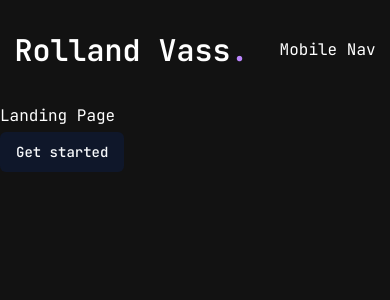
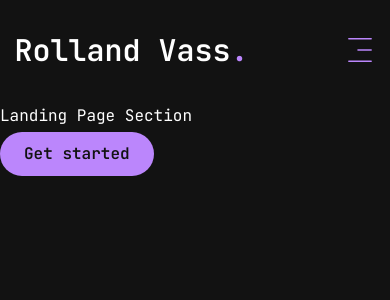
Before and after one commit to rollandvass/Portfolio, a Next.js app: page / in a window 390 px wide. Shown: the top 300 px of the page. Built offline with nearby package versions, Linux system fonts and the light colour scheme.

Commit message:
Basic implementation of pages | UI updates

```diff
--- /dev/null
+++ b/app/aboutme/page.jsx
@@ -0,0 +1,5 @@
+const AboutMe = () => {
+    return <div>About Me Section</div>
+}
+
+export default AboutMe
--- /dev/null
+++ b/app/contact/page.jsx
@@ -0,0 +1,5 @@
+const Contact = () => {
+    return <div>Contact Section</div>
+}
+
+export default Contact
--- a/app/page.jsx
+++ b/app/page.jsx
@@ -4,8 +4,8 @@
 export default function Home() {
     return (
         <>
-            <main>Landing Page</main>
-            <Link href="/services">
+            <main>Landing Page Section</main>
+            <Link href="/aboutme">
                 <Button>Get started</Button>
             </Link>
         </>
--- /dev/null
+++ b/app/projects/page.jsx
@@ -0,0 +1,5 @@
+const Projects = () => {
+    return <div>Projects Section</div>
+}
+
+export default Projects
--- /dev/null
+++ b/app/resume/page.jsx
@@ -0,0 +1,5 @@
+const Resume = () => {
+    return <div>Resume Section</div>
+}
+
+export default Resume
--- a/components/Header.jsx
+++ b/components/Header.jsx
@@ -1,6 +1,7 @@
 import Link from 'next/link';
 
 import Nav from './Nav';
+import MobileNav from "@/components/MobileNav";
 
 const Header = () => {
     return <header className='py-8 xl:py-12 text-white'>
@@ -15,7 +16,9 @@
                 <Nav />
             </div>
 
-            <div className="md:hidden">Mobile Nav</div>
+            <div className="md:hidden">
+                <MobileNav />
+            </div>
         </div>
     </header>
 }
--- /dev/null
+++ b/components/MobileNav.jsx
@@ -0,0 +1,54 @@
+"use client";
+
+import { Sheet, SheetContent, SheetTrigger } from '@/components/ui/sheet'
+import { usePathname } from 'next/navigation';
+import Link from 'next/link';
+import { CiMenuFries } from 'react-icons/ci'
+
+const links = [
+    {
+        name: 'Home',
+        path: '/',
+    },
+    {
+        name: 'About Me',
+        path: '/aboutme',
+    },
+    {
+        name: 'Projects',
+        path: '/projects',
+    },
+    {
+        name: 'Resume',
+        path: '/resume',
+    },
+    {
+        name: 'Contact',
+        path: '/contact',
+    },
+]
+
+const MobileNav = () => {
+    const pathname = usePathname();
+
+    return <Sheet>
+        <SheetTrigger className='flex justify-center items-center'>
+            <CiMenuFries className='text-[32px] text-accent' />
+        </SheetTrigger>
+        <SheetContent className='flex flex-col'>
+            <div className='mt-32 mb-40 text-center text-2xl'>
+                <Link href="/">
+                    <h1 className='text-2xl font-semibold'>Rolland Vass<span className='text-accent'>.</span></h1>
+                </Link>
+            </div>
+            <nav className='flex flex-col justify-center items-center gap-8'>
+                {links.map((link, index) => {
+                    return <Link href={link.path} key={index} className={`${link.path === pathname && 'text-accent border-b-2 border-accent'} text-xl capitalize hover:text-accent transition-all`}>{link.name}
+                    </Link>
+                })}
+            </nav>
+        </SheetContent>
+    </Sheet>
+}
+
+export default MobileNav
--- a/components/Nav.jsx
+++ b/components/Nav.jsx
@@ -35,7 +35,6 @@
             links.map((link, index) => {
                 return <Link href={link.path} key={index} className={`${link.path === pathname && "text-accent border-b-2 border-accent"
                     } capitalize font-medium hover:text-accent transition-all`}>{link.name}
-
                 </Link>
             })
         }
--- a/components/ui/button.jsx
+++ b/components/ui/button.jsx
@@ -5,25 +5,18 @@
 import { cn } from "@/lib/utils"
 
 const buttonVariants = cva(
-  "inline-flex items-center justify-center whitespace-nowrap rounded-md text-sm font-medium ring-offset-white transition-colors focus-visible:outline-none focus-visible:ring-2 focus-visible:ring-slate-950 focus-visible:ring-offset-2 disabled:pointer-events-none disabled:opacity-50 dark:ring-offset-slate-950 dark:focus-visible:ring-slate-300",
+    "inline-flex items-center justify-center whitespace-nowrap rounded-full text-base font-semibold ring-offset-white transition-colors",
     {
         variants: {
             variant: {
-        default: "bg-slate-900 text-slate-50 hover:bg-slate-900/90 dark:bg-slate-50 dark:text-slate-900 dark:hover:bg-slate-50/90",
-        destructive:
-          "bg-red-500 text-slate-50 hover:bg-red-500/90 dark:bg-red-900 dark:text-slate-50 dark:hover:bg-red-900/90",
-        outline:
-          "border border-slate-200 bg-white hover:bg-slate-100 hover:text-slate-900 dark:border-slate-800 dark:bg-slate-950 dark:hover:bg-slate-800 dark:hover:text-slate-50",
-        secondary:
-          "bg-slate-100 text-slate-900 hover:bg-slate-100/80 dark:bg-slate-800 dark:text-slate-50 dark:hover:bg-slate-800/80",
-        ghost: "hover:bg-slate-100 hover:text-slate-900 dark:hover:bg-slate-800 dark:hover:text-slate-50",
-        link: "text-slate-900 underline-offset-4 hover:underline dark:text-slate-50",
+                default: "bg-accent text-primary hover:bg-accent-hover",
+                primary: "bg-primary text-white",
+                outline: "border border-accent bg-transparent text-accent hover:bg-accent-hover:text-primary",
             },
             size: {
-        default: "h-10 px-4 py-2",
-        sm: "h-9 rounded-md px-3",
-        lg: "h-11 rounded-md px-8",
-        icon: "h-10 w-10",
+                default: "h-[44px] px-6",
+                md: "h-[48px] px-6",
+                lg: "h-[56px] px-8 text-sm uppercase tracking-[2px]",
             },
         },
         defaultVariants: {
--- a/components/ui/sheet.jsx
+++ b/components/ui/sheet.jsx
@@ -2,9 +2,9 @@
 import * as React from "react"
 import * as SheetPrimitive from "@radix-ui/react-dialog"
 import { cva } from "class-variance-authority";
-import { X } from "lucide-react"
+import { cn } from "@/lib/utils"
 
-import { cn } from "@/lib/utils"
+import { IoMdClose } from 'react-icons/io'
 
 const Sheet = SheetPrimitive.Root
 
@@ -26,7 +26,7 @@
 SheetOverlay.displayName = SheetPrimitive.Overlay.displayName
 
 const sheetVariants = cva(
-  "fixed z-50 gap-4 bg-white p-6 shadow-lg transition ease-in-out data-[state=open]:animate-in data-[state=closed]:animate-out data-[state=closed]:duration-300 data-[state=open]:duration-500 dark:bg-slate-950",
+    "fixed z-50 gap-4 bg-primary p-6 shadow-lg transition ease-in-out data-[state=open]:animate-in data-[state=closed]:animate-out data-[state=closed]:duration-300 data-[state=open]:duration-500 dark:bg-slate-950",
     {
         variants: {
             side: {
@@ -35,7 +35,7 @@
                     "inset-x-0 bottom-0 border-t data-[state=closed]:slide-out-to-bottom data-[state=open]:slide-in-from-bottom",
                 left: "inset-y-0 left-0 h-full w-3/4 border-r data-[state=closed]:slide-out-to-left data-[state=open]:slide-in-from-left sm:max-w-sm",
                 right:
-          "inset-y-0 right-0 h-full w-3/4  border-l data-[state=closed]:slide-out-to-right data-[state=open]:slide-in-from-right sm:max-w-sm",
+                    "inset-y-0 right-0 h-full w-3/4 data-[state=closed]:slide-out-to-right data-[state=open]:slide-in-from-right sm:max-w-sm",
             },
         },
         defaultVariants: {
@@ -50,8 +50,8 @@
         <SheetPrimitive.Content ref={ref} className={cn(sheetVariants({ side }), className)} {...props}>
             {children}
             <SheetPrimitive.Close
-        className="absolute right-4 top-4 rounded-sm opacity-70 ring-offset-white transition-opacity hover:opacity-100 focus:outline-none focus:ring-2 focus:ring-slate-950 focus:ring-offset-2 disabled:pointer-events-none data-[state=open]:bg-slate-100 dark:ring-offset-slate-950 dark:focus:ring-slate-300 dark:data-[state=open]:bg-slate-800">
-        <X className="h-4 w-4" />
+                className="absolute right-8 top-8 transition-opacity outline-none">
+                <IoMdClose className="text-3xl text-accent" />
                 <span className="sr-only">Close</span>
             </SheetPrimitive.Close>
         </SheetPrimitive.Content>
--- a/package.json
+++ b/package.json
@@ -17,10 +17,13 @@
     "@radix-ui/react-tooltip": "^1.1.2",
     "class-variance-authority": "^0.7.0",
     "clsx": "^2.1.1",
+    "framer-motion": "^11.3.24",
     "lucide-react": "^0.427.0",
     "next": "14.2.5",
+    "portfolio": "file:",
     "react": "^18",
     "react-dom": "^18",
+    "react-icons": "^5.2.1",
     "tailwind-merge": "^2.4.0",
     "tailwindcss-animate": "^1.0.7"
   },
--- a/tailwind.config.js
+++ b/tailwind.config.js
@@ -27,7 +27,7 @@
                 primary: '#121212',
                 accent: {
                     DEFAULT: '#bb86fc',
-                    hover: '#1f1a24',
+                    hover: '#a861ff',
                 },
             },
             keyframes: {
```
Also changed, not shown: 1 other file (tests, documents, lock files or other folders). Lines whose indentation alone changed are shown as unchanged.
